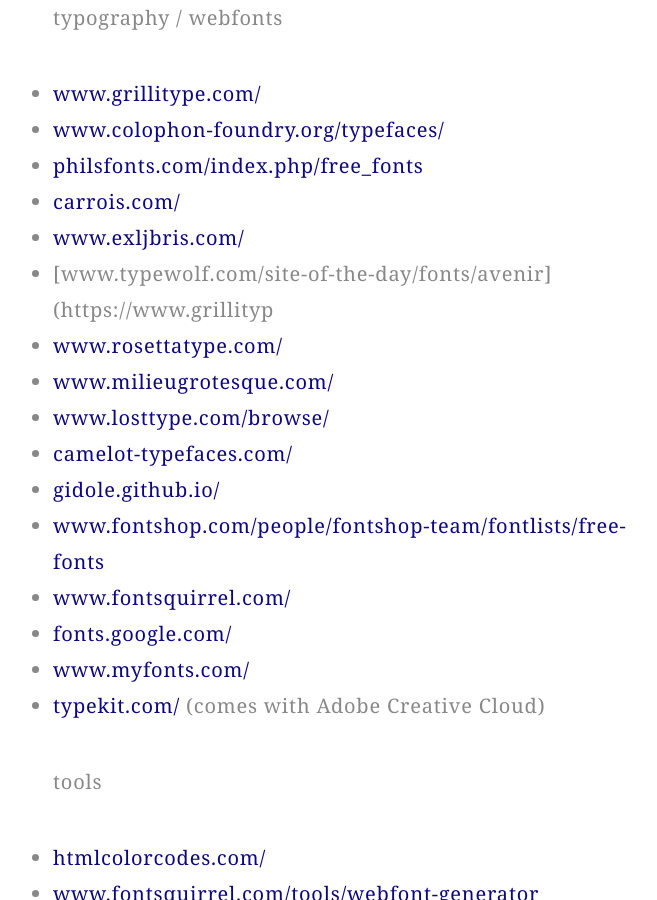
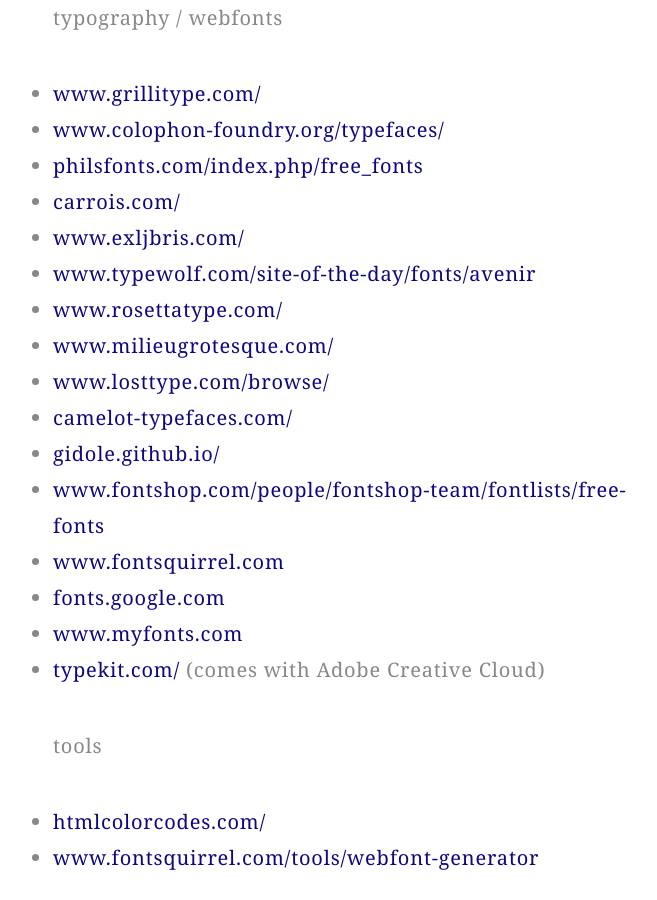
Before and after one commit to jelko/jelko.github.io, a Jekyll site: the page built from _posts/2018-04-03-coding-for-the-web.md, in a window 1280 px wide and 900 px high, scrolled down 5242 px. Shown: the whole window, without its empty margins (287-944 px from the left). Built offline with Jekyll 4.4.1, drawn with Linux system fonts in a browser that asks for light colours; some web fonts are replaced; some of the changed lines change nothing that is shown.

Commit message:
fixed wrong links

```diff
--- a/_posts/2018-04-03-coding-for-the-web.md
+++ b/_posts/2018-04-03-coding-for-the-web.md
@@ -67,46 +67,46 @@
 # shared during the workshop
 
 ## websites for inspiration
-* [carolinklapp.ochdoch.de/](https://www.grillitype.com/)
-* [wonderlandindustry.com/](https://www.grillitype.com/)
-* [www.kikk.be/2017/](https://www.grillitype.com/)
-* [tiedyemaniac.com/](https://www.grillitype.com/)
-* [studiodumbar.com/](https://www.grillitype.com/)
-* [www.bojanapetkovic.com/](https://www.grillitype.com/)
-* [vspicer.com/](https://www.grillitype.com/)
-* [twopacks.de/](https://www.grillitype.com/)
-* [www.mohaumodisakengstudio.com/to-move-mountains/](https://wwwtype.com/)
-* [cargocollective.com/manuelfernandez/](https://www.grillitype.com/)
-* [i5u.cloaque.org/](https://www.grillitype.com/)
-* [kunstverein-leipzig.de/](https://www.grillitype.com/)
-* [www.mmahboubifar.com/](https://www.grillitype.com/)
-* [www.mohaumodisakengstudio.com/](https://www.grillitype.com/)
-* [thepressgroup.de/](https://www.grillitype.com/)
-* [www.e-flux.com/](https://www.grillitype.com/)
-* [www.field.io/](https://www.grillitype.com/)
-* [everynoise.com/engenremap.html](https://www.grillitype.com/)
-* [maxkaplun.com/](https://www.grillitype.com/)
-* [simon.works/projects](https://www.grillitype.com/)
-* [sany.dk/](https://www.grillitype.com/)
+- [carolinklapp.ochdoch.de/](http://carolinklapp.ochdoch.de/)
+- [wonderlandindustry.com/](http://wonderlandindustry.com/)
+- [www.kikk.be/2017/](http://www.kikk.be/2017/)
+- [tiedyemaniac.com/](http://tiedyemaniac.com/)
+- [studiodumbar.com/](http://studiodumbar.com/)
+- [www.bojanapetkovic.com/](http://www.bojanapetkovic.com/)
+- [vspicer.com/](http://vspicer.com/)
+- [twopacks.de/](http://twopacks.de/)
+- [www.mohaumodisakengstudio.com/to-move-mountains/](http://www.mohaumodisakengstudio.com/to-move-mountains/)
+- [cargocollective.com/manuelfernandez/](http://cargocollective.com/manuelfernandez/)
+- [i5u.cloaque.org/](http://i5u.cloaque.org/)
+- [kunstverein-leipzig.de/](http://kunstverein-leipzig.de/)
+- [www.mmahboubifar.com/](http://www.mmahboubifar.com/)
+- [www.mohaumodisakengstudio.com/](http://www.mohaumodisakengstudio.com/)
+- [thepressgroup.de/](http://thepressgroup.de/)
+- [www.e-flux.com/](http://www.e-flux.com/)
+- [www.field.io/](http://www.field.io/)
+- [everynoise.com/engenremap.html](http://everynoise.com/engenremap.html)
+- [maxkaplun.com/](http://maxkaplun.com/)
+- [simon.works/projects](http://simon.works/projects)
+- [sany.dk/](http://sany.dk/)
 
 ## typography / webfonts
-- [www.grillitype.com/](https://www.grillitype.com/)
-- [www.colophon-foundry.org/typefaces/](https://www.grillitype.com/)
-- [philsfonts.com/index.php/free_fonts](https://www.grillitype.com/)
-- [carrois.com/](https://www.grillitype.com/)
-- [www.exljbris.com/](https://www.grillitype.com/)
-- [www.typewolf.com/site-of-the-day/fonts/avenir](https://www.grillityp
-- [www.rosettatype.com/](https://www.grillitype.com/)
-- [www.milieugrotesque.com/](https://www.grillitype.com/)
-- [www.losttype.com/browse/](https://www.grillitype.com/)
-- [camelot-typefaces.com/](https://www.grillitype.com/)
-- [gidole.github.io/](https://www.grillitype.com/)
-- [www.fontshop.com/people/fontshop-team/fontlists/free-fonts](https://wwwtype.com/)
-- [www.fontsquirrel.com/](https://www.grillitype.com/)
-- [fonts.google.com/](https://www.grillitype.com/)
-- [www.myfonts.com/](https://www.grillitype.com/)
-- [typekit.com/](https://www.grillitype.com/) (comes with Adobe Creative Cloud)
+- [www.grillitype.com/](http://www.grillitype.com/)
+- [www.colophon-foundry.org/typefaces/](http://www.colophon-foundry.org/typefaces/)
+- [philsfonts.com/index.php/free_fonts](http://philsfonts.com/index.php/free_fonts)
+- [carrois.com/](http://carrois.com/)
+- [www.exljbris.com/](http://www.exljbris.com/)
+- [www.typewolf.com/site-of-the-day/fonts/avenir](http://www.typewolf.com/site-of-the-day/fonts/avenir)
+- [www.rosettatype.com/](http://www.rosettatype.com/)
+- [www.milieugrotesque.com/](http://www.milieugrotesque.com/)
+- [www.losttype.com/browse/](http://www.losttype.com/browse/)
+- [camelot-typefaces.com/](http://camelot-typefaces.com/)
+- [gidole.github.io/](http://gidole.github.io/)
+- [www.fontshop.com/people/fontshop-team/fontlists/free-fonts](http://www.fontshop.com/people/fontshop-team/fontlists/free-fonts)
+- [www.fontsquirrel.com](http://www.fontsquirrel.com)
+- [fonts.google.com](http://fonts.google.com)
+- [www.myfonts.com](http://www.myfonts.com)
+- [typekit.com/](http://typekit.com/) (comes with Adobe Creative Cloud)
 
 ## tools
-* [htmlcolorcodes.com/](https://www.grillitype.com/)
-* [www.fontsquirrel.com/tools/webfont-generator](https://www.grillitype.com/)
+- [htmlcolorcodes.com/](http://htmlcolorcodes.com/)
+- [www.fontsquirrel.com/tools/webfont-generator](http://www.fontsquirrel.com/tools/webfont-generator)
```
